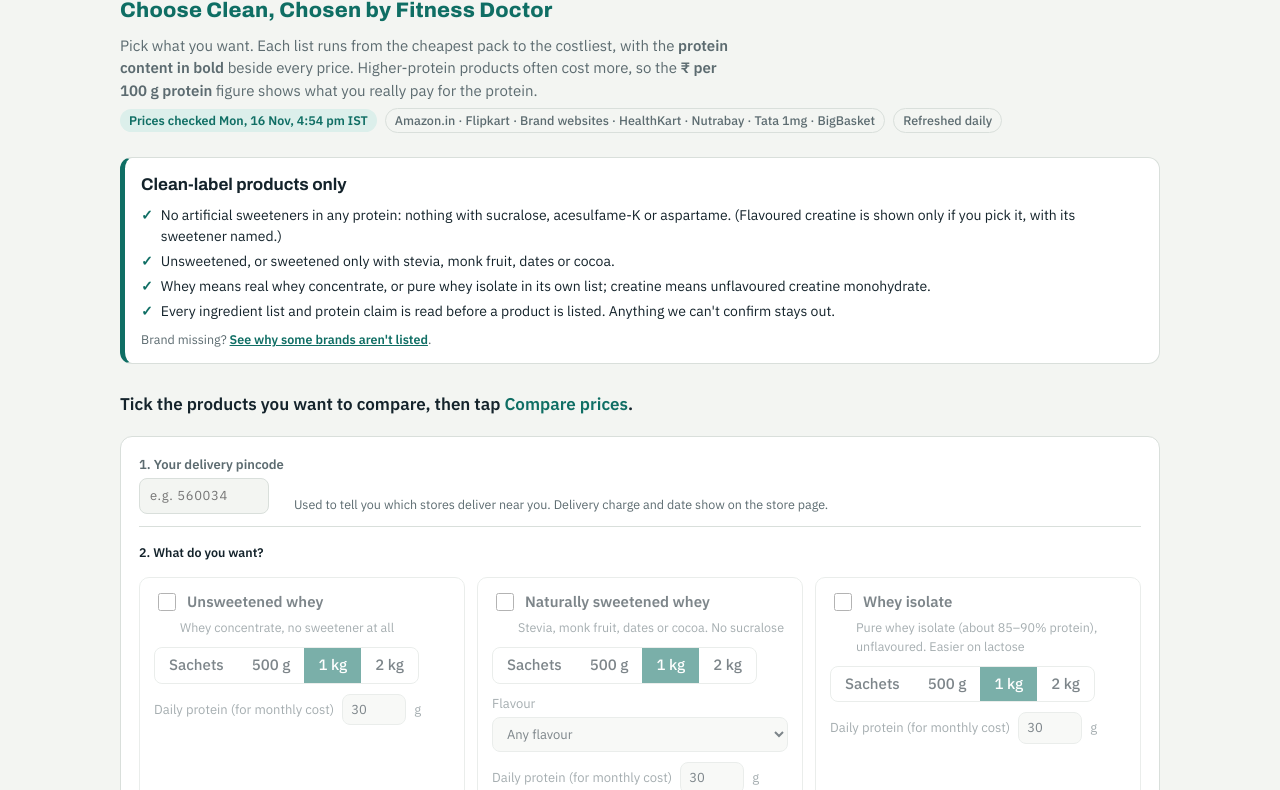
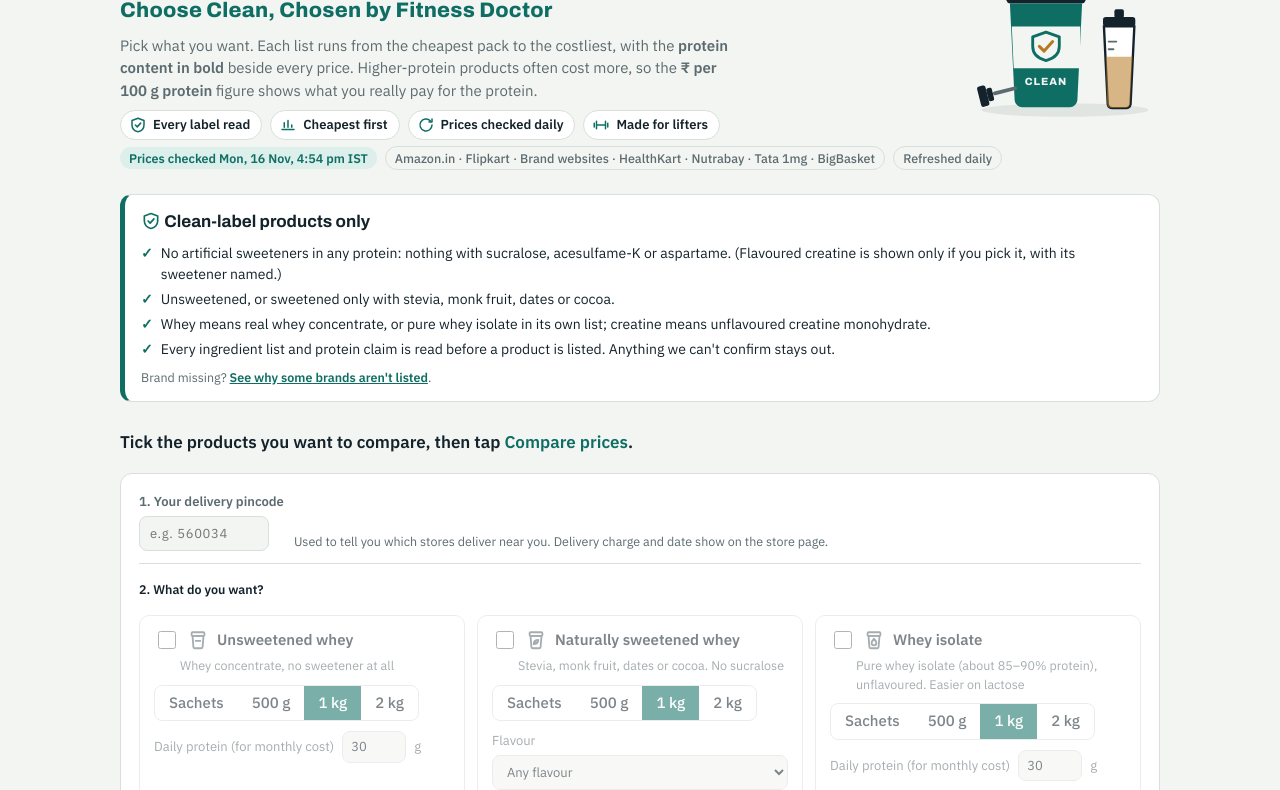
Before and after one commit to suggi-ai/WheyWize, a plain HTML site: page index.html in a window 1280 px wide. Shown: the part 87-877 px from the top of the page. Drawn offline with Linux system fonts and the light colour scheme.

Commit message:
Add hero illustration, feature badges and product icons
Co-Authored-By: Claude Opus 5.5 <noreply@anthropic.com>
Claude-Session: https://claude.ai/code/session_01QhVQmmx695JmVTWEN31xQJ

```diff
--- a/index.html
+++ b/index.html
@@ -120,6 +120,16 @@ a.buy:hover{background:var(--accent-soft)}
   button#go{width:100%;padding:12px}
 }
 @media (prefers-reduced-motion: no-preference){ .result{animation:in .25s ease-out both} @keyframes in{from{transform:translateY(4px)}to{transform:none}} }
+.herorow{display:flex;flex-direction:row-reverse;gap:18px;align-items:center;justify-content:space-between}
+.herotext{display:grid;gap:6px;min-width:0}
+.hero{width:190px;flex:none}
+.feats{list-style:none;margin:2px 0 0;padding:0;display:flex;flex-wrap:wrap;gap:8px}
+.feats li{display:inline-flex;align-items:center;gap:6px;background:var(--panel);border:1px solid var(--line);border-radius:999px;padding:4px 11px 4px 8px;font-size:13px;font-weight:600;color:var(--ink)}
+.feats svg,.ico,.cico{width:18px;height:18px;fill:none;stroke:var(--accent);stroke-width:2;stroke-linecap:round;stroke-linejoin:round;flex:none}
+.ico{width:20px;height:20px;vertical-align:-4px}
+.cico{width:22px;height:22px}
+.row.off .cico{stroke:var(--muted)}
+@media (max-width:640px){.herorow{display:block}.herotext{display:block}.herotext>*{margin-top:6px}.herotext>h1{margin-top:0}.hero{float:right;width:104px;margin:-4px 0 4px 10px}.feats{clear:both;padding-top:2px}.feats li{font-size:12px;padding:3px 9px 3px 7px}}
 </style>
 <style>
 .tagline{margin:-2px 0 2px;font-family:var(--display);font-weight:800;font-size:clamp(17px,2.6vw,21px);color:var(--accent);letter-spacing:.01em}
@@ -140,14 +150,48 @@ a.buy:hover{background:var(--accent-soft)}
 <body>
 <div class="wrap">
   <header>
+    <div class="herorow"><svg class="hero" viewBox="0 0 200 170" role="img" aria-label="Protein tub, shaker and dumbbell">
+      <ellipse cx="100" cy="160" rx="88" ry="7" fill="var(--line)" opacity=".7"/>
+      <!-- tub -->
+      <rect x="38" y="30" width="84" height="18" rx="5" fill="var(--ink)"/>
+      <path d="M42 48h76l-5 102a8 8 0 0 1-8 7H55a8 8 0 0 1-8-7z" fill="var(--accent)"/>
+      <path d="M44 72h72v44H46z" fill="var(--paper)"/>
+      <path d="M80 78l14 5v10c0 8-6 13-14 15-8-2-14-7-14-15V83z" fill="none" stroke="var(--accent)" stroke-width="3" stroke-linejoin="round"/>
+      <path d="M73 93l5 5 9-10" fill="none" stroke="var(--gold)" stroke-width="3.2" stroke-linecap="round" stroke-linejoin="round"/>
+      <text x="80" y="134" text-anchor="middle" font-family="Archivo,sans-serif" font-weight="800" font-size="11" fill="var(--paper)" letter-spacing="1">CLEAN</text>
+      <!-- leaf -->
+      <path d="M112 34c10-14 26-16 34-14-2 10-12 22-30 20z" fill="var(--gold)"/>
+      <path d="M116 38c8-6 16-10 24-14" stroke="var(--paper)" stroke-width="1.6" fill="none" stroke-linecap="round"/>
+      <!-- shaker -->
+      <rect x="140" y="62" width="34" height="10" rx="3" fill="var(--ink)"/>
+      <rect x="152" y="54" width="10" height="9" rx="2" fill="var(--ink)"/>
+      <path d="M141 72h32l-4 82a5 5 0 0 1-5 4h-14a5 5 0 0 1-5-4z" fill="var(--panel)" stroke="var(--ink)" stroke-width="2.5"/>
+      <path d="M143 104h28l-2.6 50a5 5 0 0 1-5 4h-14a5 5 0 0 1-5-4z" fill="var(--gold)" opacity=".55"/>
+      <path d="M146 88h8M146 96h5" stroke="var(--muted)" stroke-width="2" stroke-linecap="round"/>
+      <!-- dumbbell -->
+      <g transform="translate(6 132) rotate(-14)">
+        <rect x="0" y="4" width="9" height="22" rx="2.5" fill="var(--ink)"/>
+        <rect x="9" y="8" width="6" height="14" rx="2" fill="var(--ink)"/>
+        <rect x="15" y="13" width="26" height="4" rx="2" fill="var(--muted)"/>
+      </g>
+    </svg><div class="herotext">
     <h1>WheyWize</h1>
     <p class="tagline">Choose Clean, Chosen by Fitness Doctor</p>
     <p class="sub">Pick what you want. Each list runs from the cheapest pack to the costliest, with the <strong>protein content in bold</strong> beside every price. Higher-protein products often cost more, so the <strong>₹ per 100 g protein</strong> figure shows what you really pay for the protein.</p>
+    <ul class="feats">
+      <li><svg viewBox="0 0 24 24"><path d="M12 3l8 3v6c0 4.5-3.5 8-8 9-4.5-1-8-4.5-8-9V6z"/><path d="M8.5 12l2.5 2.5 4.5-5"/></svg>Every label read</li>
+      <li><svg viewBox="0 0 24 24"><path d="M4 18h16M7 15V9M12 15V6M17 15v-3"/></svg>Cheapest first</li>
+      <li><svg viewBox="0 0 24 24"><path d="M20 12a8 8 0 1 1-2.3-5.7M20 4v4h-4"/></svg>Prices checked daily</li>
+      <li><svg viewBox="0 0 24 24"><path d="M6 7v10M3 9.5v5M18 7v10M21 9.5v5M6 12h12"/></svg>Made for lifters</li>
+    </ul>
+    </div>
+
+    </div>
     <div class="stamp" id="stamp"><span class="chip plain">Loading prices…</span></div>
   </header>
 
   <section class="usp" aria-label="What WheyWize compares">
-    <strong class="t">Clean-label products only</strong>
+    <strong class="t"><svg class="ico" viewBox="0 0 24 24"><path d="M12 3l8 3v6c0 4.5-3.5 8-8 9-4.5-1-8-4.5-8-9V6z"/><path d="M8.5 12l2.5 2.5 4.5-5"/></svg> Clean-label products only</strong>
     <ul>
       <li>No artificial sweeteners in any protein: nothing with sucralose, acesulfame-K or aspartame. (Flavoured creatine is shown only if you pick it, with its sweetener named.)</li>
       <li>Unsweetened, or sweetened only with stevia, monk fruit, dates or cocoa.</li>
@@ -177,6 +221,7 @@ a.buy:hover{background:var(--accent-soft)}
 </div>
 
 <script>
+const ICONS={"unsweetened": "<rect x=\"5\" y=\"3.5\" width=\"14\" height=\"4\" rx=\"1.2\"/><path d=\"M6 7.5h12l-1 12.2a1.3 1.3 0 0 1-1.3 1.3H8.3A1.3 1.3 0 0 1 7 19.7z\"/><path d=\"M9.5 13h5\"/>", "natural": "<rect x=\"5\" y=\"3.5\" width=\"14\" height=\"4\" rx=\"1.2\"/><path d=\"M6 7.5h12l-1 12.2a1.3 1.3 0 0 1-1.3 1.3H8.3A1.3 1.3 0 0 1 7 19.7z\"/><path d=\"M9.5 16.5c0-2.6 2-4.5 5-4.5 0 2.6-2 4.5-5 4.5zM9.5 16.5l2.5-2\"/>", "isolate": "<rect x=\"5\" y=\"3.5\" width=\"14\" height=\"4\" rx=\"1.2\"/><path d=\"M6 7.5h12l-1 12.2a1.3 1.3 0 0 1-1.3 1.3H8.3A1.3 1.3 0 0 1 7 19.7z\"/><path d=\"M12 10.5s-2.6 3-2.6 4.7a2.6 2.6 0 0 0 5.2 0c0-1.7-2.6-4.7-2.6-4.7z\"/>", "yeast": "<circle cx=\"9\" cy=\"10\" r=\"4.5\"/><circle cx=\"16\" cy=\"15\" r=\"3.5\"/><circle cx=\"16.5\" cy=\"6.5\" r=\"2\"/><circle cx=\"8\" cy=\"18.5\" r=\"1.5\"/>", "creatine": "<path d=\"M2.5 12h11a5.5 5.5 0 0 1-11 0z\"/><path d=\"M13.5 12.8l8-3.3\"/><path d=\"M5 9.5l1-1M8 8.5v-1.5M11 9.5l-1-1\"/>", "desi": "<path d=\"M3 12.5h18a9 6.5 0 0 1-18 0z\"/><ellipse cx=\"9.5\" cy=\"8.6\" rx=\"2.4\" ry=\"3\"/><path d=\"M14 10.5c.5-2 2-3 4-3\"/>"};
 const CATS = [
   {key:"unsweetened", label:"Unsweetened whey", what:"Whey concentrate, no sweetener at all", unit:"protein", daily:30, sizes:"protein", on:false},
   {key:"natural", label:"Naturally sweetened whey", what:"Stevia, monk fruit, dates or cocoa. No sucralose", unit:"protein", daily:30, sizes:"protein", on:false},
@@ -237,7 +282,7 @@ function buildRows(){
     div.className="row"+(st.on?"":" off");
     const sz=SIZES[c.sizes];
     div.innerHTML=`
-      <label class="inc" for="on-${c.key}"><input type="checkbox" id="on-${c.key}" ${st.on?"checked":""}> ${c.label}</label>
+      <label class="inc" for="on-${c.key}"><input type="checkbox" id="on-${c.key}" ${st.on?"checked":""}><svg class="cico" viewBox="0 0 24 24" aria-hidden="true">${ICONS[c.key]||""}</svg>${c.label}</label>
       <p class="what">${c.what}</p>
       ${sz.length?`<div class="seg" role="radiogroup" aria-label="${c.label} size">${sz.map(s=>`<input type="radio" name="size-${c.key}" id="s-${c.key}-${s.v}" value="${s.v}" ${st.size===s.v?"checked":""}><label for="s-${c.key}-${s.v}">${s.l}</label>`).join("")}</div>`:""}
       ${c.key==="desi"?`<div class="field"><span>Shop on</span><div class="seg" role="radiogroup" aria-label="Store">${STORES.map(s=>`<input type="radio" name="store-desi" id="st-${s.v}" value="${s.v}" ${st.storeView===s.v?"checked":""}><label for="st-${s.v}">${s.l}</label>`).join("")}</div></div>`:""}
```
